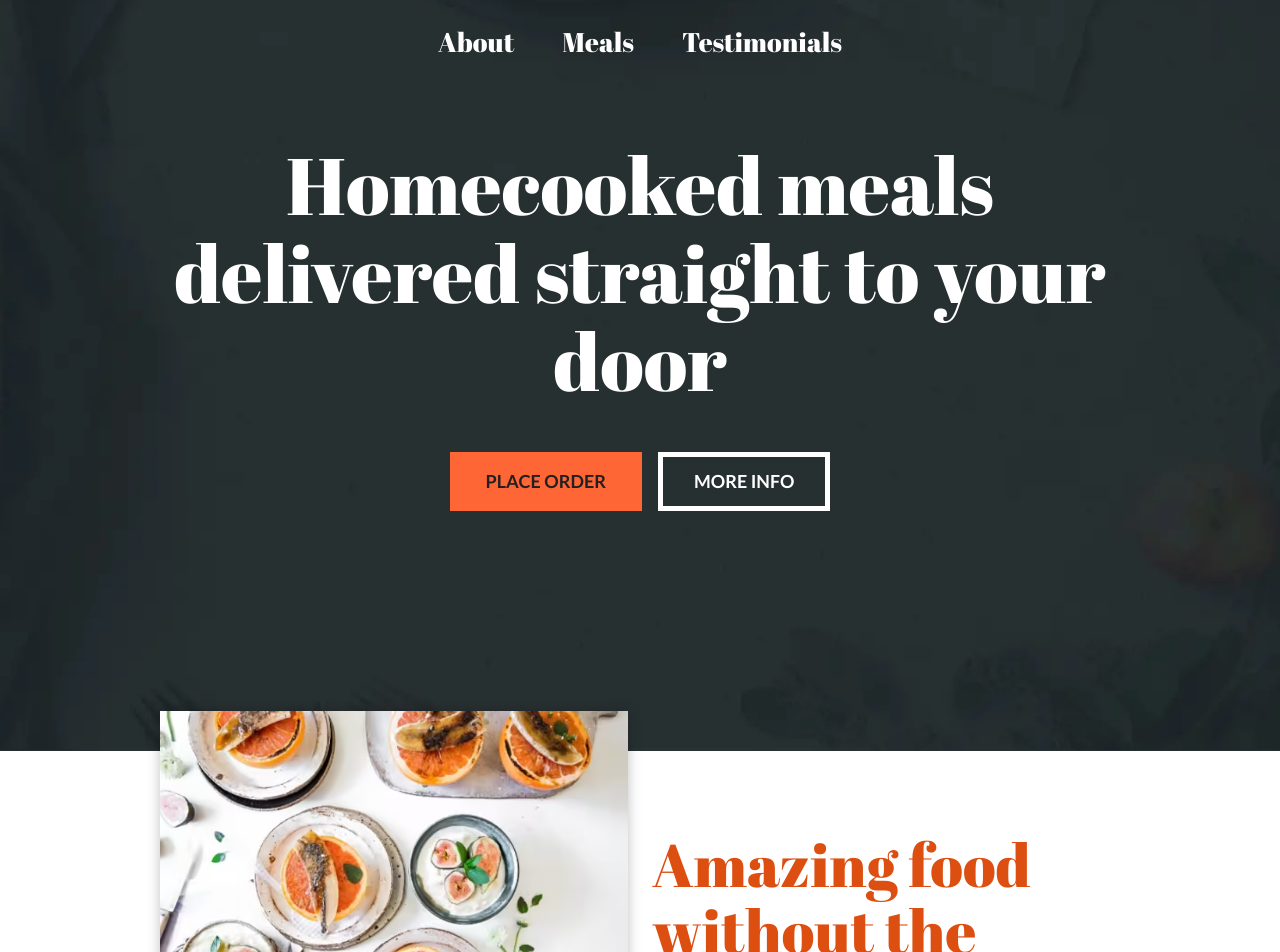
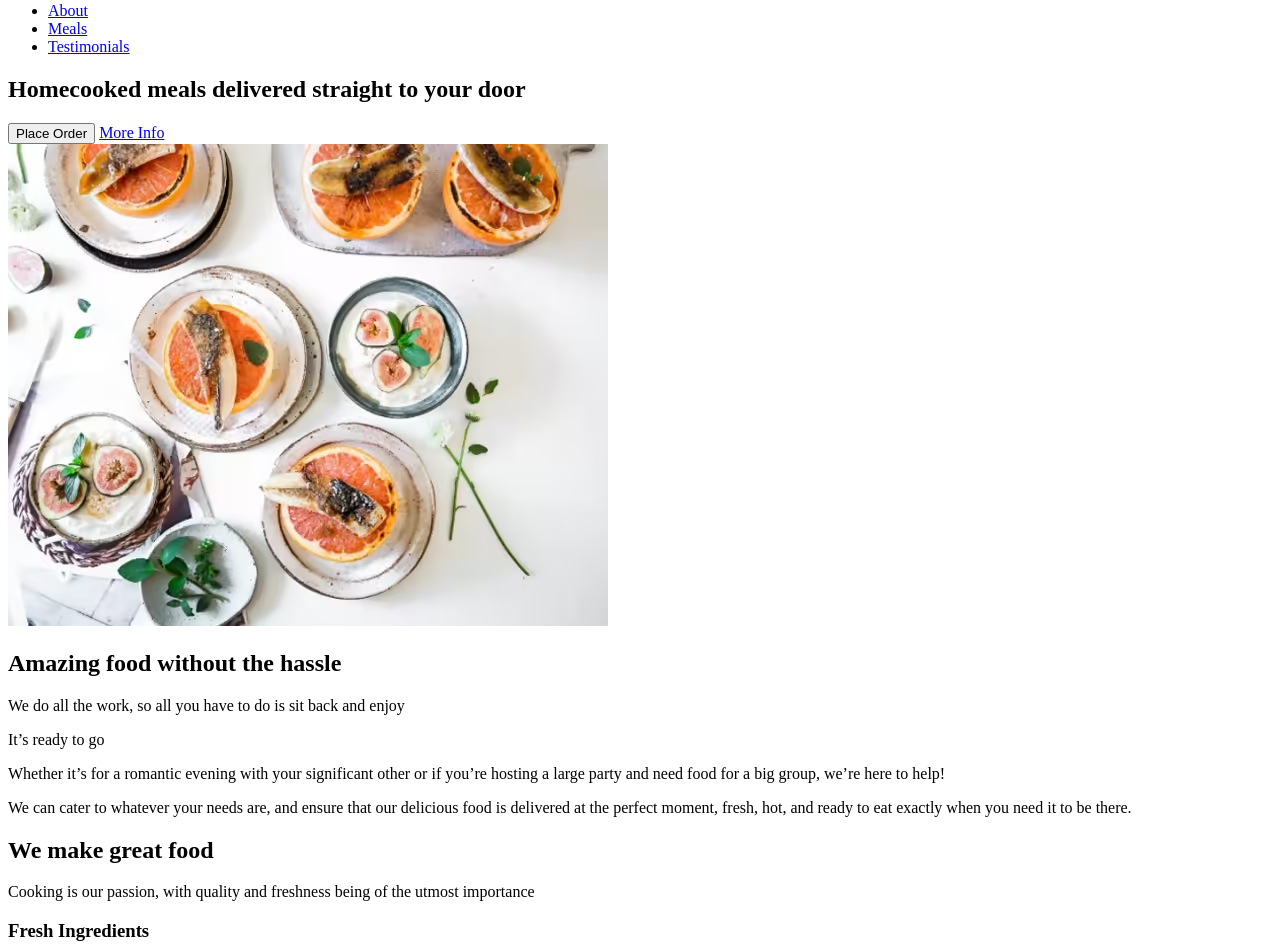
Before and after one commit to Sheikh-Mussadiq/Chefs-Service-Beyond-CSS, a website built with Vite: page index.html in a window 1280 px wide. Shown: the part 100-1052 px from the top of the page. Built offline with nearby package versions, Linux system fonts and the light colour scheme.

Commit message:
trying-to-fix

```diff
--- a/dist/assets/index-DnCZywBJ.css
+++ /dev/null
@@ -1,260 +0,0 @@
-@charset "UTF-8";
-html {
-  scroll-behavior: smooth;
-}
-body {
-  font-family: Lato, sans-serif;
-  font-weight: 400;
-  font-size: 1.125rem;
-  color: #5c5c5c;
-  line-height: 1.5;
-}
-*,
-*:before,
-*:after {
-  box-sizing: border-box;
-}
-* {
-  margin: 0;
-  padding: 0;
-  font: inherit;
-}
-img,
-picture,
-svg {
-  display: block;
-  max-width: 100%;
-}
-.button {
-  display: inline-flex;
-  cursor: pointer;
-  text-decoration: none;
-  text-transform: uppercase;
-  line-height: 1;
-  border: 0;
-  font-weight: 700;
-  padding: 1.125em 2em;
-  transition: 275ms ease;
-}
-.button[data-type="accent"] {
-  background-color: #ff6635;
-  color: #212121;
-}
-.button[data-type="outline"] {
-  --outline-size: 5px;
-  background: transparent;
-  outline: var(--outline-size) solid #ffffff;
-  outline-offset: calc(var(--outline-size) * -1);
-  color: #fff;
-}
-.button:is(:hover, :focus) {
-  background-color: #fff;
-  color: #212121;
-}
-.section-header[data-decoration="true"]:after {
-  content: "";
-  display: block;
-  width: 10rem;
-  height: 1px;
-  background-color: currentColor;
-  margin-block: 2.25rem;
-}
-.text-center .section-header[data-decoration="true"]:after {
-  margin-inline: auto;
-}
-.section-header p {
-  max-width: 50ch;
-}
-.text-center .section-header p {
-  margin-inline: auto;
-}
-.section-header:has(p) {
-  margin-block-end: 2.25rem;
-}
-.section-header:not(:has(p)) {
-  margin-block-end: 5.625rem;
-}
-.primary-header {
-  position: absolute;
-  inset: 0 0 auto;
-}
-.primary-navigation {
-  --flex-column-gap: 3rem;
-}
-.primary-navigation ul {
-  list-style: none;
-}
-.primary-navigation a {
-  text-decoration: none;
-  color: #fff;
-  font-family: Abril Fatface, serif;
-  font-size: clamp(1.4rem, 0.5rem + 3vw, 1.6875rem);
-}
-.primary-navigation a:is(:hover, :focus) {
-  opacity: 0.7;
-  text-decoration: underline;
-}
-.hero {
-  padding-block: clamp(15rem, 15vh, 20rem);
-  background-image: url(../../assets/hero-bg.webp);
-  background-size: cover;
-  background-position: center;
-}
-.interactive-figure {
-  position: relative;
-  overflow: hidden;
-}
-.interactive-figure figcaption {
-  position: absolute;
-  bottom: 0;
-  background-color: #212121bf;
-  -webkit-backdrop-filter: blur(0.35rem);
-  backdrop-filter: blur(0.35rem);
-}
-@media (hover: hover) {
-  .interactive-figure figcaption {
-    transition: transform ease-in-out 0.35s;
-    transform: translateY(100%);
-  }
-  .interactive-figure:hover figcaption {
-    transform: translateY(0);
-  }
-}
-.card {
-  display: grid;
-  grid-template-rows: auto 1fr auto;
-}
-.card__body {
-  display: flex;
-  align-items: center;
-  padding: clamp(2rem, 3.5vw, 5rem);
-}
-.card[data-type="testimonial"] .card__body {
-  position: relative;
-  isolation: isolate;
-}
-.card[data-type="testimonial"] .card__body:after {
-  position: absolute;
-  top: -7rem;
-  left: 1rem;
-  z-index: -1;
-  content: "“";
-  font-size: 25rem;
-  font-family: Abril Fatface, serif;
-  opacity: 0.1;
-}
-.clr-neutral-900 {
-  color: #212121;
-}
-.bg-neutral-900 {
-  background-color: #212121;
-}
-.bg-neutral-200 {
-  background-color: #f8f8f8;
-}
-.clr-neutral-100 {
-  color: #fff;
-}
-.clr-primary-500 {
-  color: #dd4e11;
-}
-.fs-900 {
-  font-size: clamp(2.5rem, 0.5rem + 10vw, 5rem);
-  line-height: 1.1;
-}
-.fs-800 {
-  font-size: clamp(2.5rem, 0.5rem + 7vw, 3.75rem);
-  line-height: 1.1;
-}
-.fs-600 {
-  font-size: clamp(1.4rem, 0.5rem + 3vw, 1.6875rem);
-}
-.fs-500 {
-  font-size: 1.3125rem;
-}
-.section {
-  padding-block: clamp(3rem, 10vh, 7rem);
-}
-.mx-auto {
-  margin-inline: auto;
-}
-.padding-16 {
-  padding: 1rem;
-}
-.margin-block-start-24 {
-  margin-block-start: 1.5rem;
-}
-.padding-32 {
-  padding: 2rem;
-}
-.margin-block-end-48 {
-  margin-block-end: 3rem;
-}
-.container {
-  --max-width: 60rem;
-  --padding: 2rem;
-  width: min(100% - var(--padding), var(--max-width));
-  margin-inline: auto;
-}
-.container[data-type="wide"] {
-  --max-width: 75rem;
-}
-.fw-bold {
-  font-weight: 700;
-}
-.flow > *:where(:not(:first-child)) {
-  margin-top: var(--flow-spacer, 1rem);
-}
-.uppercase {
-  text-transform: uppercase;
-}
-.text-center {
-  text-align: center;
-}
-.box-shadow-1 {
-  box-shadow: 0 0 0.75rem #00000040;
-}
-.ff-accent {
-  font-family: Abril Fatface, serif;
-}
-.flex-group {
-  display: flex;
-  flex-wrap: wrap;
-  column-gap: var(--flex-column-gap, 1rem);
-  row-gap: calc(var(--flex-row-gap, 0px) + 0.5rem);
-  width: fit-content;
-}
-.flex-group.mx-auto {
-  justify-content: center;
-}
-.lead {
-  font-size: 1.3125rem;
-  color: #212121;
-  text-transform: uppercase;
-  font-weight: 700;
-}
-.lead + p {
-  margin-top: 0;
-}
-.shift-up {
-  transform: translateY(calc(clamp(3rem, 10vh, 7rem) * -1.5));
-}
-.grid-auto-fit {
-  display: grid;
-  gap: var(--grid-gap, 1.5rem);
-  grid-template-columns: repeat(auto-fit, minmax(min(250px, 100%), 1fr));
-}
-.even-columns {
-  display: grid;
-  gap: var(--grid-gap, 1.5rem);
-}
-.even-columns > * {
-  max-width: 500px;
-  margin-inline: auto;
-}
-@media screen and (min-width: 45em) {
-  .even-columns {
-    grid-auto-flow: column;
-    grid-auto-columns: 1fr;
-  }
-}
```
Also changed, not shown: dist/index.html (+26 -43 lines), dist/assets/index-B5Qt9EMX.js (renamed from dist/assets/index-DNi70g-J.js).
